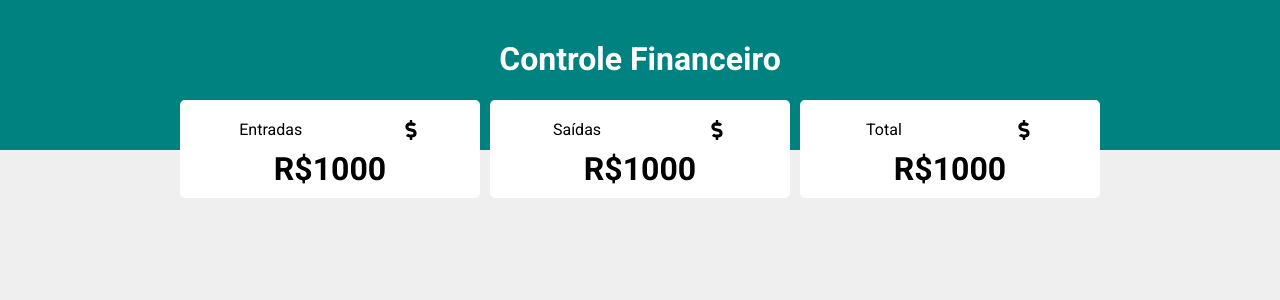
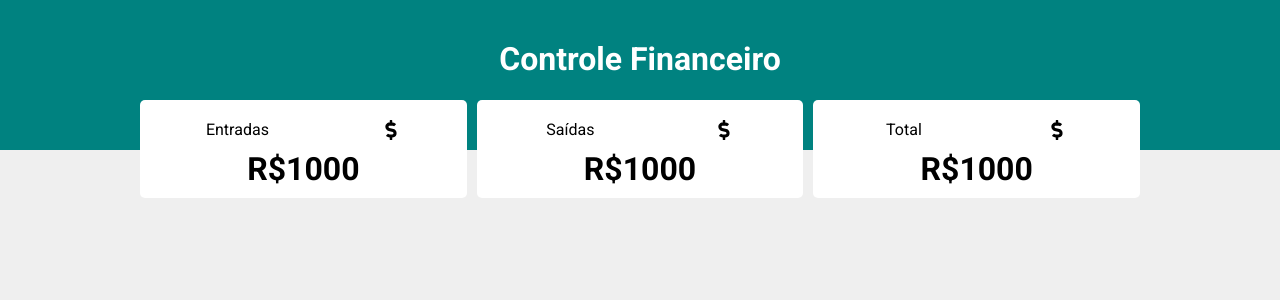
Before and after one commit to guikaua12/controle-financeiro, a React (Vite) app: page / in a window 1280 px wide. Shown: the top 300 px of the page. Built offline with nearby package versions, Linux system fonts and the light colour scheme.

Commit message:
flex grow

```diff
--- a/src/components/Card/index.css
+++ b/src/components/Card/index.css
@@ -3,7 +3,7 @@
     padding: 10px;
     min-width: 300px;
     border-radius: 5px;
-    /*flex-grow: 1;*/
+    flex-grow: 1;
 }
 
 .card .wrapper1 {
--- a/src/layout/Container/index.css
+++ b/src/layout/Container/index.css
@@ -3,5 +3,5 @@
     min-height: 80vh;
     margin: 0 auto;
 
-    /*background-color: green;*/
+    /* background-color: green; */
 }
```
